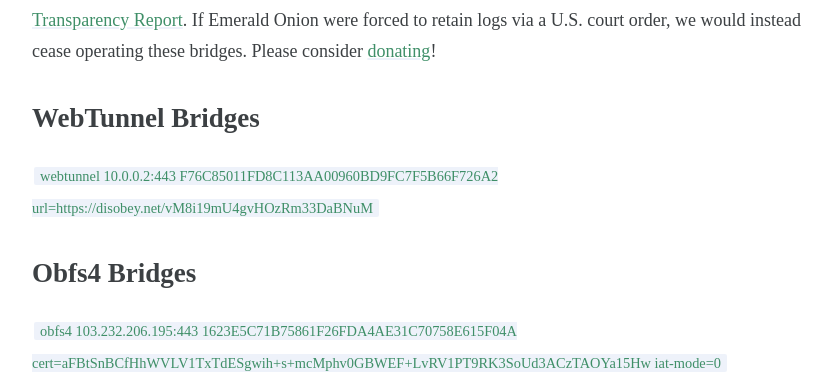
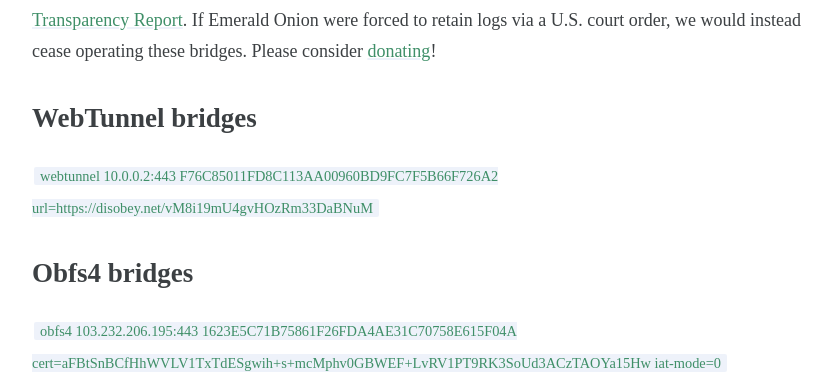
Before and after one commit to emeraldonion/emeraldonion.github.io, a Jekyll site: the page bridges/index.html, which Jekyll copies as it is, in a window 1280 px wide and 956 px high. Shown: the part 452-829 px from the top of the window, without its empty margins (223-1056 px from the left). Built offline with Jekyll 4.4.1, drawn with Linux system fonts in a browser that asks for light colours.

Commit message:
minor fixes

```diff
--- a/about/index.html
+++ b/about/index.html
@@ -120,9 +120,9 @@
                     <h3>Christopher Sheats (he/they)</h3>
                     <p>Mastodon: <a href="https://disobey.net/@yawnbox" target="_blank">https://disobey.net/@yawnbox</a>
                     </p>
-                    <p><a rel="noopener nofollow noreferrer" href="https://yawnbox.com/" target="_blank">yawnbox</a> is
+                    <p>yawnbox is
                         a
-                        network security engineer and a cypherpunk. He has been a Tor relay operator and Tor educator
+                        network security engineer and cypherpunk. He has been a Tor relay operator and Tor educator
                         since 2010, and was The Tor Project's first full-time grant writer in early 2016. yawnbox's
                         volunteerism has included work with the <a href="https://seattleprivacy.org/"
                             target="_blank">Seattle Privacy Coalition</a>, City of
--- a/bridges/index.html
+++ b/bridges/index.html
@@ -117,10 +117,11 @@
                         Emerald Onion were forced to retain logs via a U.S. court order, we would instead cease
                         operating these bridges. Please consider <a rel="noopener nofollow noreferrer"
                             href="https://emeraldonion.org/donate/" target="_blank">donating</a>!</p>
-                    <h1 id="webtunnel-bridges">WebTunnel Bridges</h1>
+
+                    <h1 id="webtunnel-bridges">WebTunnel bridges</h1>
                     <p><code>webtunnel 10.0.0.2:443 F76C85011FD8C113AA00960BD9FC7F5B66F726A2 url=https://disobey.net/vM8i19mU4gvHOzRm33DaBNuM</code>
                     </p>
-                    <h1 id="obfs4-bridges">Obfs4 Bridges</h1>
+                    <h1 id="obfs4-bridges">Obfs4 bridges</h1>
                     <p><code>obfs4 103.232.206.195:443 1623E5C71B75861F26FDA4AE31C70758E615F04A
                     cert=aFBtSnBCfHhWVLV1TxTdESgwih+s+mcMphv0GBWEF+LvRV1PT9RK3SoUd3ACzTAOYa15Hw iat-mode=0</code>
                     </p>
```
